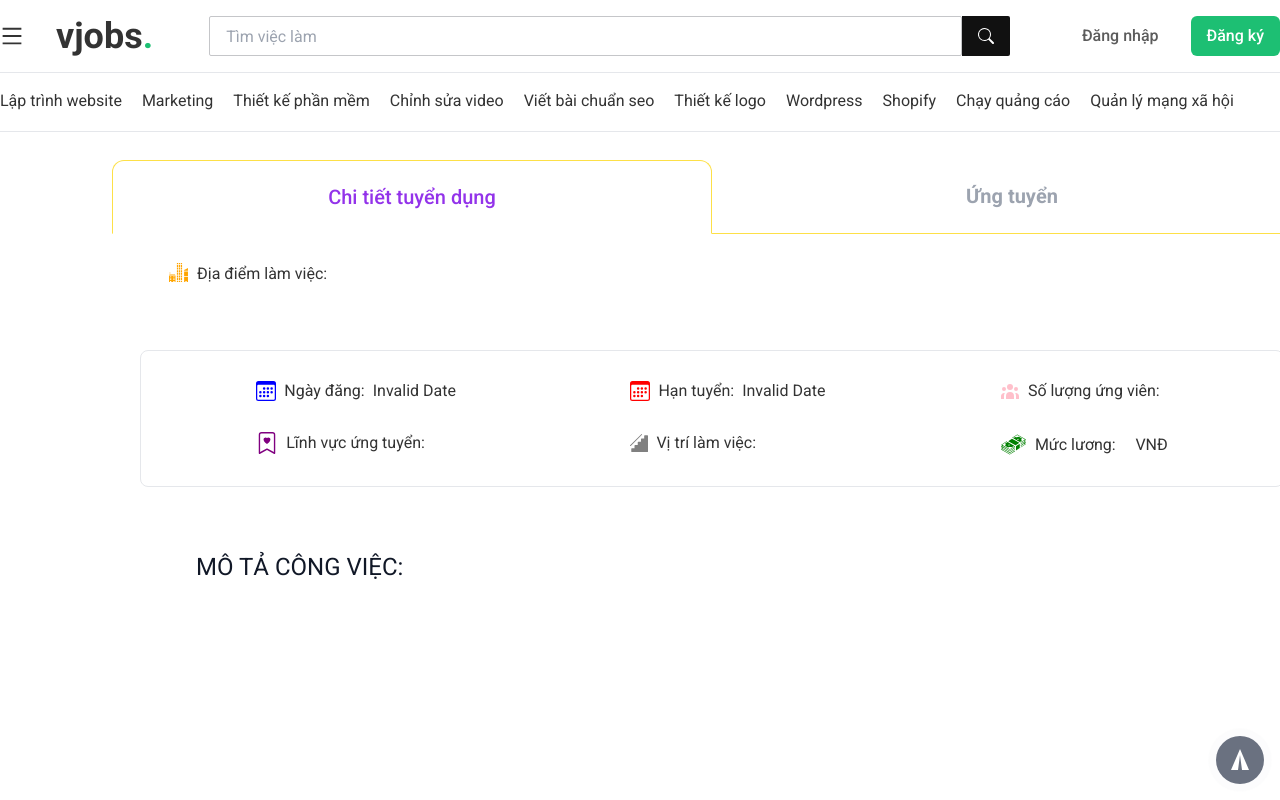
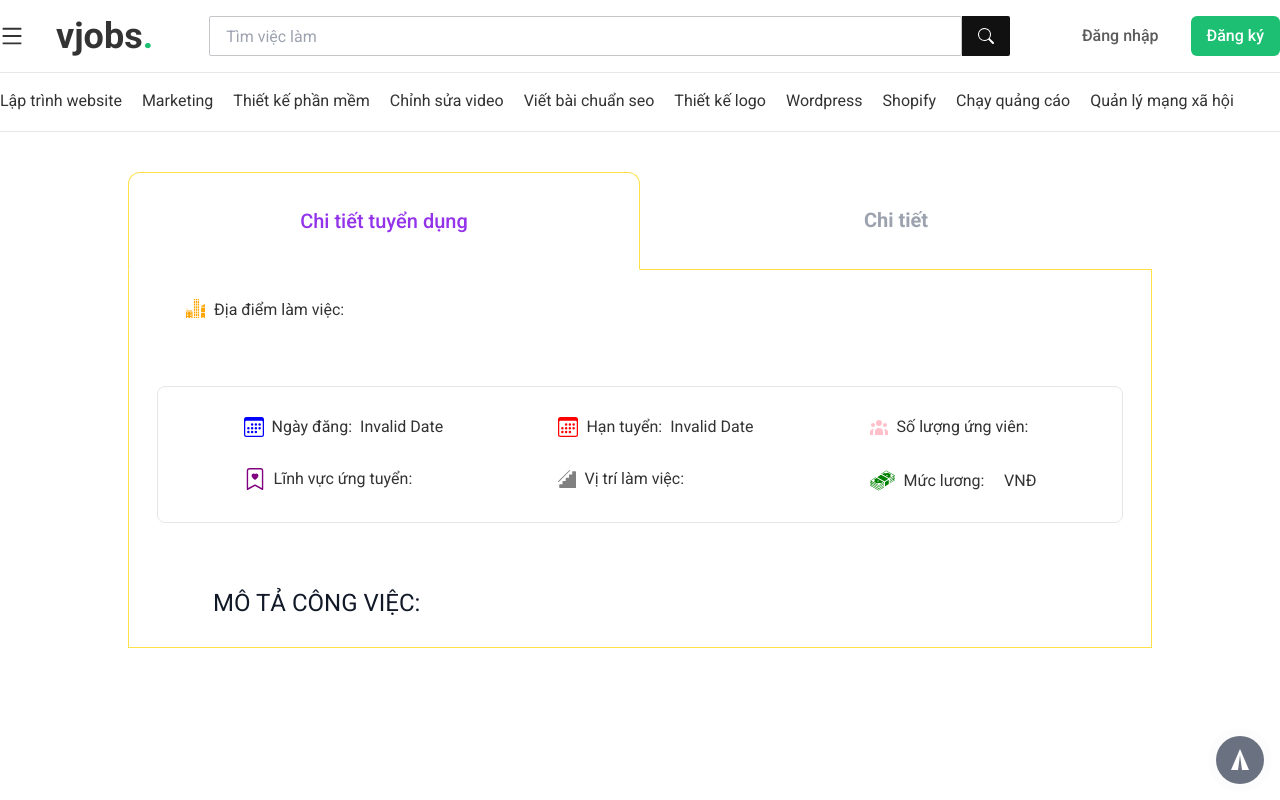
Before and after one commit to phamduongtandat/Job-connection-project, a React (Vite) app in the folder client/: page /jobs/1 in a window 1280 px wide. Shown: the top 800 px of the page. Built offline with nearby package versions, Linux system fonts and the light colour scheme; no server answers.

Commit message:
fix UI for JobTab

```diff
--- a/client/src/components/layout/JobTab.jsx
+++ b/client/src/components/layout/JobTab.jsx
@@ -14,20 +14,19 @@ function JobTab({ children, tab1, tab2, navi, button, setIsSwitch, isSwitch }) {
   }, []);
 
   return (
-    <div className="mx-28">
-      <div className="  my-7  text-sm font-medium text-center text-purple-600 border-b  border-yellow-300 ">
-        <ul className="flex -mb-px  ">
-          <li>
+    <div className="mx-32 my-10  ">
+      <div className="  text-sm font-medium text-center text-purple-600">
+        <ul className="w-full flex justify-between ">
+          <li className=" w-[50%]  -mb-px ">
             {button ? (
               <button
                 onClick={() => {
                   setIsSwitch(true);
                 }}
-                className={`block hover:border-b-solid hover:border-r-0 hover:border-dashed hover:border hover:border-b-white hover:border-yellow-400 text-xl w-[600px]  py-4 font-bold leading-10 rounded-t-xl ${
-                  isSwitch
-                    ? "font-medium border border-b-white  border-yellow-300 hover:border-r"
-                    : "text-gray-400"
-                }`}
+                className={`block text-xl py-7 mx-auto font-bold leading-10 rounded-t-xl hover:border-b-solid  hover:border-dashed hover:border hover:w-full hover:border-b-white hover:border-yellow-400  ${isSwitch
+                  ? "font-medium border border-b-white w-full border-yellow-300 hover:border-r"
+                  : "text-gray-400 hover:border-r-0"
+                  }`}
               >
                 {tab1}
               </button>
@@ -35,10 +34,9 @@ function JobTab({ children, tab1, tab2, navi, button, setIsSwitch, isSwitch }) {
               <NavLink
                 to="job-list"
                 className={({ isActive }) =>
-                  `block hover:border-b-solid hover:border-r-0  hover:border-dashed hover:border hover:border-b-white hover:border-yellow-400 text-xl w-[600px]  py-4 font-bold leading-10 rounded-t-xl ${
-                    isActive
-                      ? "font-medium border border-b-white  border-yellow-300 hover:border-r"
-                      : "text-gray-400"
+                  `block text-xl py-7 mx-auto font-bold leading-10 rounded-t-xl hover:border-b-solid  hover:border-dashed hover:border hover:w-full hover:border-b-white hover:border-yellow-400 ${isActive
+                    ? "font-medium border border-b-white w-full border-yellow-300 hover:border-r"
+                    : "text-gray-400 hover:border-r-0"
                   }`
                 }
               >
@@ -47,17 +45,16 @@ function JobTab({ children, tab1, tab2, navi, button, setIsSwitch, isSwitch }) {
             )}
           </li>
 
-          <li>
+          <li className=" w-[50%]  -mb-px">
             {button ? (
               <button
                 onClick={() => {
                   setIsSwitch(false);
                 }}
-                className={`block hover:border-b-solid hover:border-l-0 hover:border-dashed hover:border hover:border-b-white hover:border-yellow-400 text-xl w-[600px]  py-4 font-bold leading-10 rounded-t-xl ${
-                  isSwitch
-                    ? "text-gray-400"
-                    : "font-medium  border border-b-white  border-yellow-300  hover:border-l"
-                }`}
+                className={`block text-xl mx-auto py-7 font-bold leading-10 rounded-t-xl hover:border-b-solid  hover:border-dashed hover:border hover:w-full hover:border-b-white hover:border-yellow-400  ${isSwitch
+                  ? "text-gray-400 hover:border-l-0"
+                  : "font-medium  border border-b-white w-full py-7 border-yellow-400 hover:border-l-1"
+                  }`}
               >
                 {tab2}
               </button>
@@ -65,10 +62,9 @@ function JobTab({ children, tab1, tab2, navi, button, setIsSwitch, isSwitch }) {
               <NavLink
                 to={`applied-jobs/${user?._id}`}
                 className={({ isActive }) =>
-                  `block hover:border-b-solid hover:border-l-0 hover:border-dashed hover:border hover:border-b-white hover:border-yellow-400 text-xl w-[600px]  py-4 font-bold leading-10 rounded-t-xl ${
-                    isActive
-                      ? "font-medium  border border-b-white  border-yellow-300  hover:border-l"
-                      : "text-gray-400"
+                  `block text-xl mx-auto py-7 font-bold leading-10 rounded-t-xl hover:border-b-solid  hover:border-dashed hover:border hover:w-full hover:border-b-white hover:border-yellow-400 ${isActive
+                    ? "font-medium  border border-b-white w-full py-7 border-yellow-400 hover:border-l-1"
+                    : "text-gray-400 hover:border-l-0"
                   }`
                 }
               >
@@ -78,7 +74,9 @@ function JobTab({ children, tab1, tab2, navi, button, setIsSwitch, isSwitch }) {
           </li>
         </ul>
       </div>
-      {children}
+      <div className="border  border-yellow-300">
+        {children}
+      </div>
     </div>
   );
 }
--- a/client/src/pages/job/AllJobs.jsx
+++ b/client/src/pages/job/AllJobs.jsx
@@ -5,7 +5,7 @@ import JobItem from "../../components/job/JobItem";
 function AllJobs() {
   const { jobs } = useGetJobs();
   return (
-    <div>
+    <div className="p-10">
       {jobs?.map((item) => (
         <JobItem key={item._id} item={item} />
       ))}
--- a/client/src/pages/job/JobDetailPage.jsx
+++ b/client/src/pages/job/JobDetailPage.jsx
@@ -15,7 +15,7 @@ function JobDetailPage() {
         isSwitch={isSwitch}
         setIsSwitch={setIsSwitch}
         tab1="Chi tiết tuyển dụng"
-        tab2="Ứng tuyển"
+        tab2="Chi tiết"
         button
       >
         {isSwitch ? (
--- a/client/src/pages/job/JobListPage.jsx
+++ b/client/src/pages/job/JobListPage.jsx
@@ -7,7 +7,7 @@ import AppliedJobs from "./../profile/appliedJobs/AppliedJobs";
 import AllJobs from "./AllJobs";
 function JobListPage() {
   return (
-    <div>
+    <div className="">
       <JobTab
         tab1="Danh sách việc làm"
         tab2="Công việc đã ứng tuyển"
--- a/client/src/pages/profile/appliedJobs/AppliedJobs.jsx
+++ b/client/src/pages/profile/appliedJobs/AppliedJobs.jsx
@@ -8,7 +8,7 @@ const AppliedJobs = () => {
   const { id } = useParams();
   const { appliedJobs } = useGetAppliedJobs({ id });
   return (
-    <div>
+    <div className="p-10">
       {appliedJobs?.map((item) => (
         <JobItem
           key={item._id}
--- a/client/src/react-query/auth/useSignIn.js
+++ b/client/src/react-query/auth/useSignIn.js
@@ -25,6 +25,9 @@ const useSignIn = () => {
     const user = data.data;
     handleCloseAuthModal();
     dispatch(logUserIn(user));
+    if (user?.role === 'user' && user?.account_type === 'personal') {
+      navigate('/jobs/all-jobs/job-list');
+    }
   };
 
   const onError = async (error) => {
```
